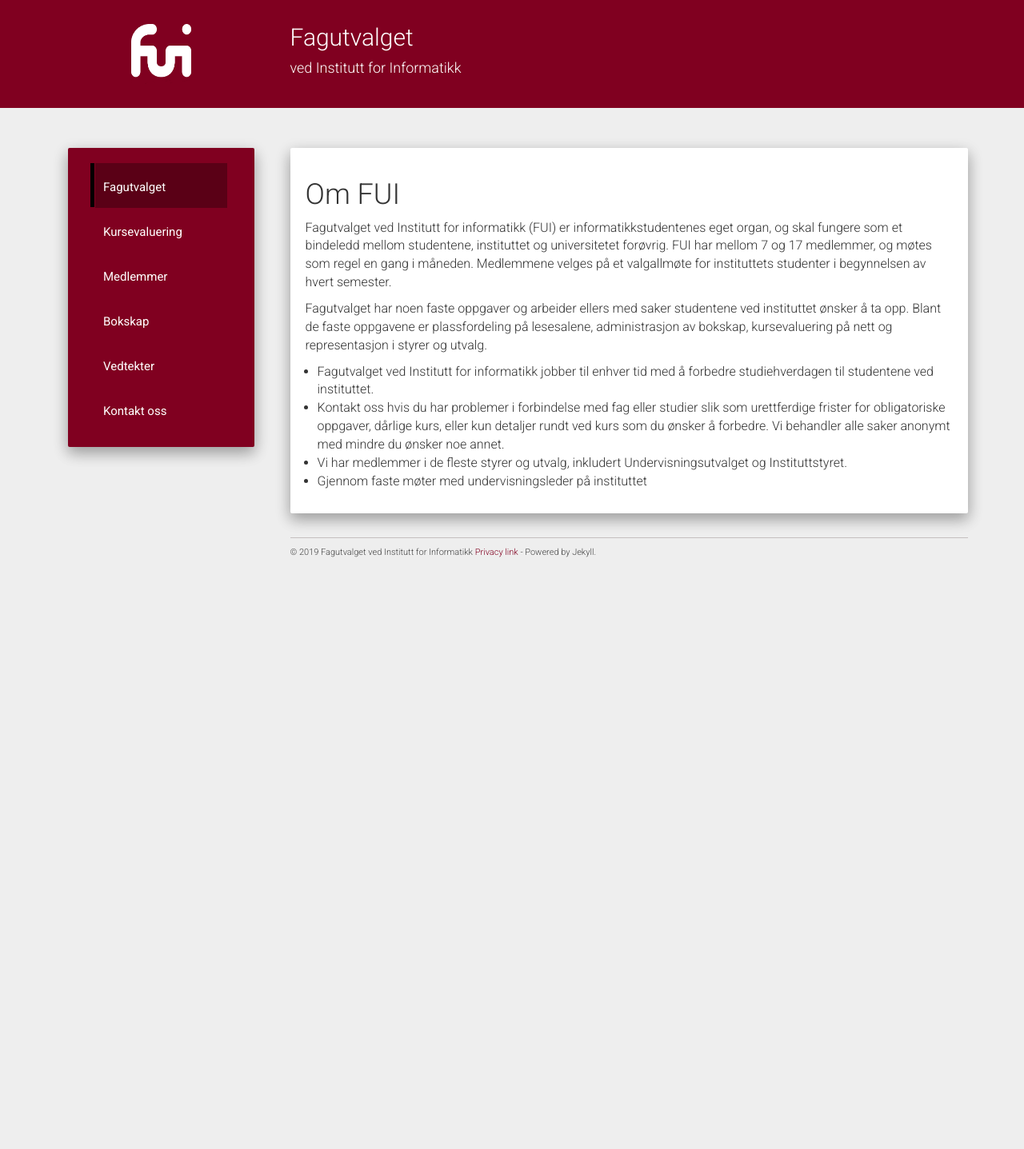
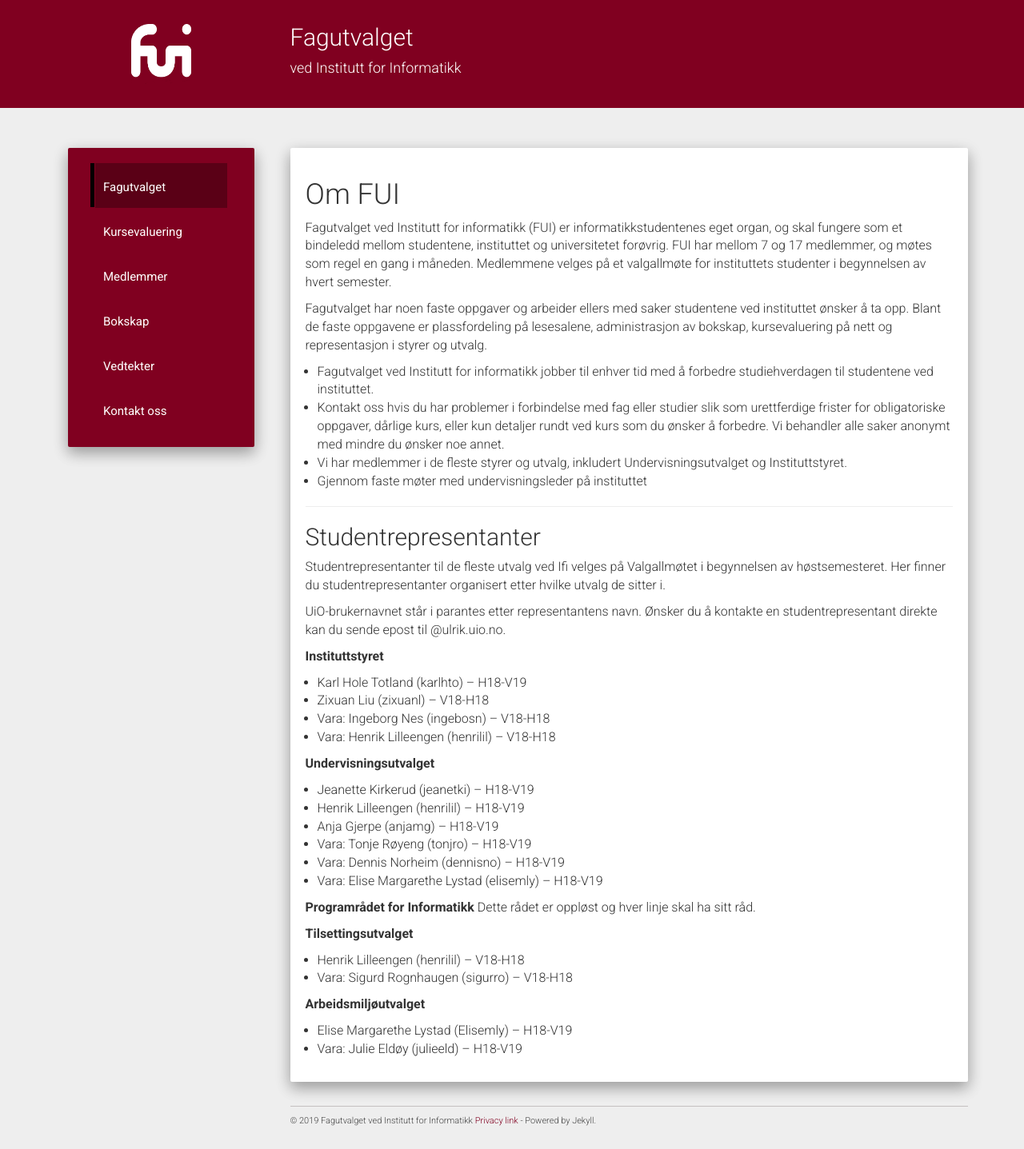
Before and after one commit to fui/fui.github.io, a Jekyll site: the page built from about.md, in a window 1280 px wide. Shown: the whole page at 80% size. Built offline with Jekyll 4.4.1, drawn with Linux system fonts in a browser that asks for light colours; nearby versions of some CDN libraries; before the commit the page ends 900 px from its top, so only the background shows below that.

```diff
--- a/about.md
+++ b/about.md
@@ -14,3 +14,37 @@
 - Kontakt oss hvis du har problemer i forbindelse med fag eller studier slik som urettferdige frister for obligatoriske oppgaver, dårlige kurs, eller kun detaljer rundt ved kurs som du ønsker å forbedre. Vi behandler alle saker anonymt med mindre du ønsker noe annet.
 - Vi har medlemmer i de fleste styrer og utvalg, inkludert Undervisningsutvalget og Instituttstyret.
 - Gjennom faste møter med undervisningsleder på instituttet
+
+---
+
+## Studentrepresentanter
+Studentrepresentanter til de fleste utvalg ved Ifi velges på Valgallmøtet i begynnelsen av høstsemesteret. Her finner du studentrepresentanter organisert etter hvilke utvalg de sitter i.
+
+UiO-brukernavnet står i parantes etter representantens navn. Ønsker du å kontakte en studentrepresentant direkte kan du sende epost til <brukernavn>@ulrik.uio.no.
+
+**Instituttstyret**
+* Karl Hole Totland (karlhto) – H18-V19
+* Zixuan Liu (zixuanl) – V18-H18
+* Vara: Ingeborg Nes (ingebosn) – V18-H18
+* Vara: Henrik Lilleengen (henrilil) – V18-H18
+
+
+**Undervisningsutvalget**
+* Jeanette Kirkerud (jeanetki) – H18-V19
+* Henrik Lilleengen (henrilil) – H18-V19
+* Anja Gjerpe (anjamg) – H18-V19
+* Vara: Tonje Røyeng (tonjro) – H18-V19
+* Vara: Dennis Norheim (dennisno) – H18-V19
+* Vara: Elise Margarethe Lystad (elisemly) – H18-V19
+
+
+**Programrådet for Informatikk**
+Dette rådet er oppløst og hver linje skal ha sitt råd.
+
+**Tilsettingsutvalget**
+* Henrik Lilleengen (henrilil) – V18-H18
+* Vara: Sigurd Rognhaugen (sigurro) – V18-H18
+
+**Arbeidsmiljøutvalget**
+* Elise Margarethe Lystad (Elisemly) – H18-V19
+* Vara: Julie Eldøy (julieeld) – H18-V19
```
